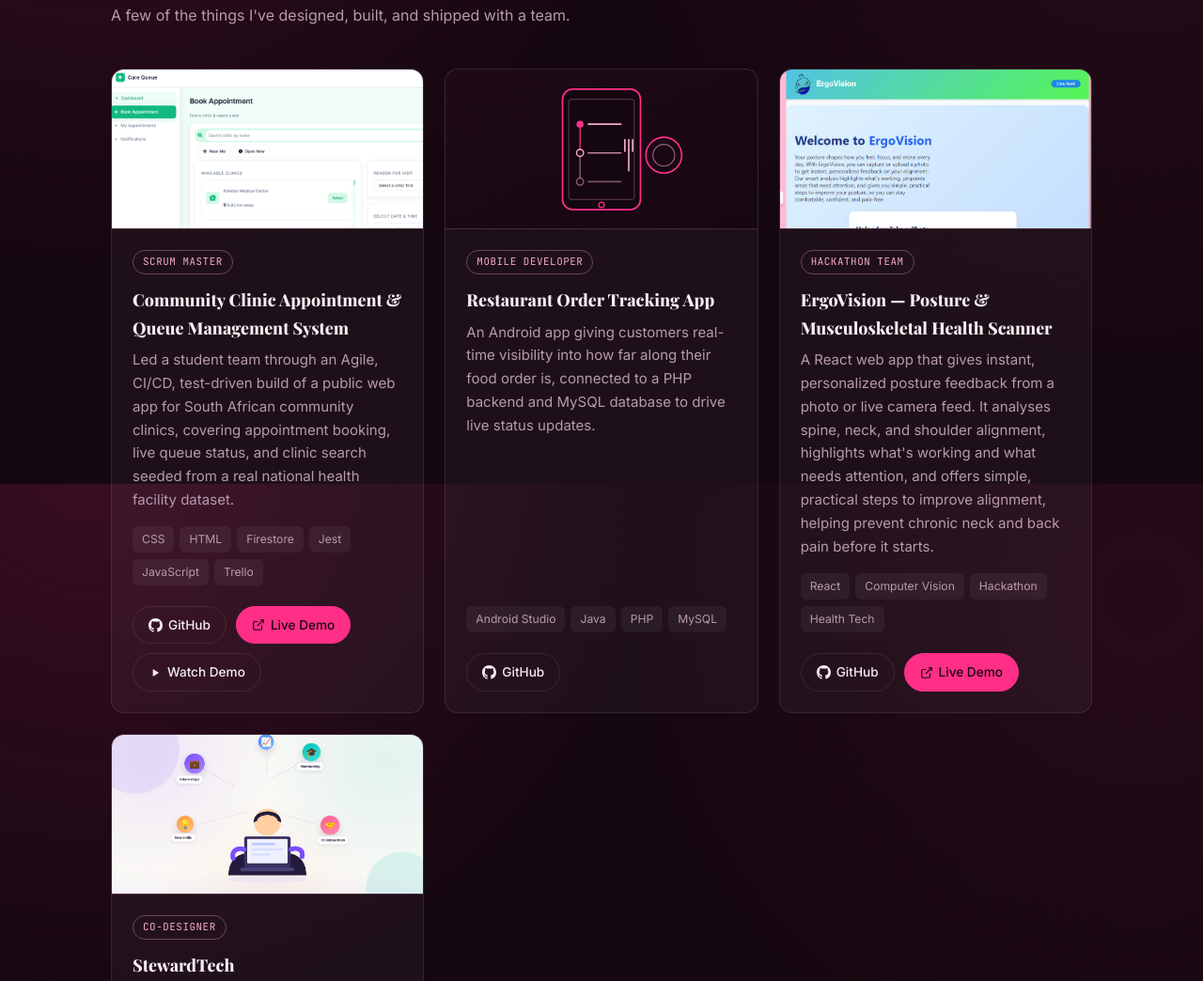
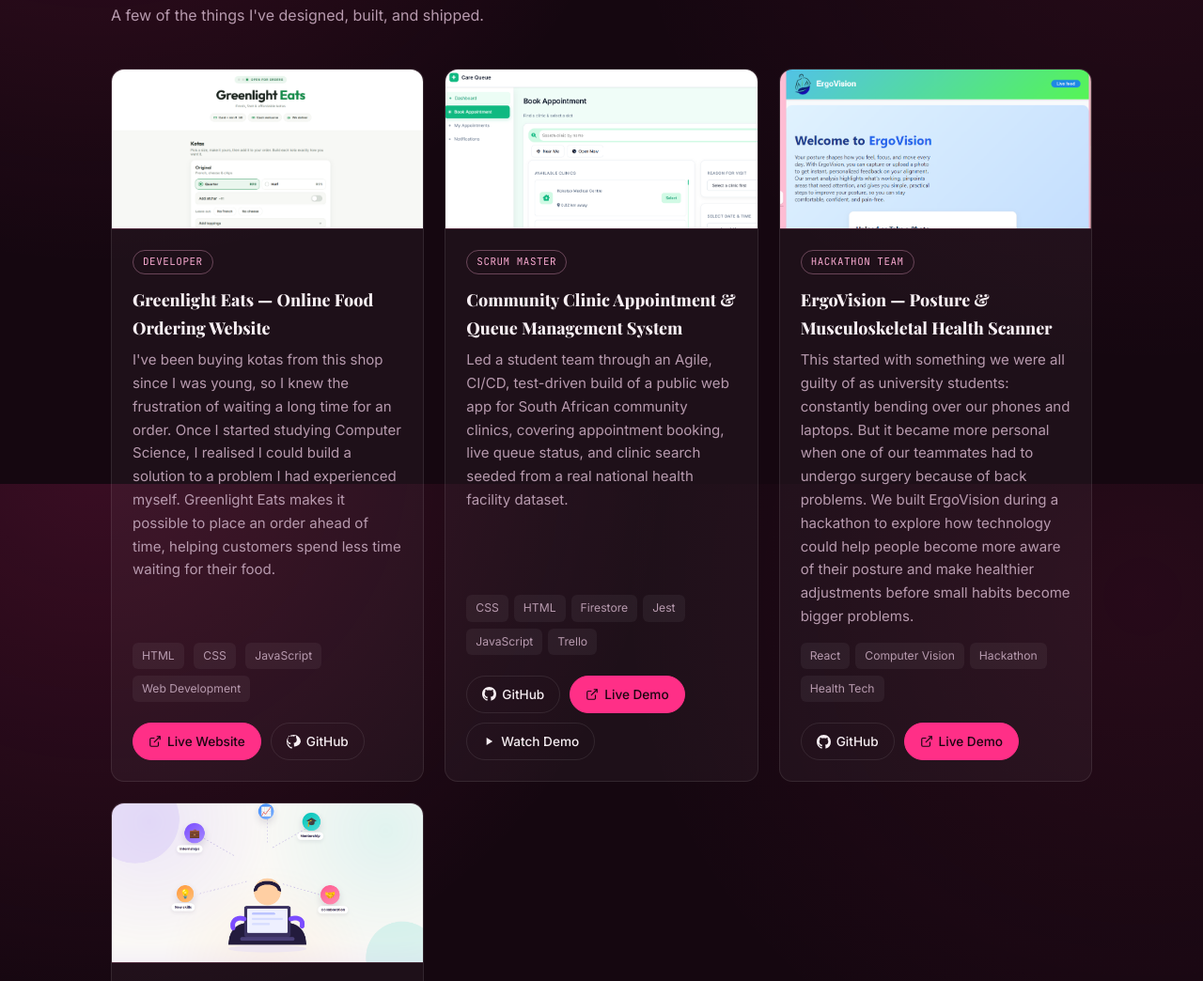
Before and after one commit to KeamogetsweModiakgotla/KeamogetsweModiakgotla.github.io, a plain HTML site: page projects.html in a window 1280 px wide. Shown: the part 285-1329 px from the top of the page at 94% size. Drawn offline with nearby package versions, Linux system fonts and the light colour scheme.

Commit message:
Add Greenlight Eats project

```diff
--- a/projects.html
+++ b/projects.html
@@ -26,11 +26,60 @@
   <div class="page-head">
     <span class="eyebrow">What I've Built</span>
     <h1>My Projects</h1>
-    <p class="section-sub">A few of the things I've designed, built, and shipped with a team.</p>
+    <p class="section-sub">A few of the things I've designed, built, and shipped.</p>
   </div>
 
   <section style="border-top:none; padding-top:10px;">
     <div class="projects-grid">
+
+
+
+<div class="project-card">
+  <div class="project-thumb">
+    <img src="assets/projects/greenlight-eats.png" alt="Greenlight Eats ordering website">
+  </div>
+
+  <div class="project-body">
+    <span class="role-tag">Developer</span>
+
+    <h3>Greenlight Eats — Online Food Ordering Website</h3>
+
+    <p>
+     I've been buying kotas from this shop since I was young, so I knew the frustration
+      of waiting a long time for an order. Once I started studying Computer Science, I
+      realised I could build a solution to a problem I had experienced myself. Greenlight
+      Eats makes it possible to place an order ahead of time, helping customers spend
+      less time waiting for their food.
+    </p>
+
+    <div class="stack-tags">
+      <span>HTML</span>
+      <span>CSS</span>
+      <span>JavaScript</span>
+      <span>Web Development</span>
+    </div>
+
+    <div class="project-links">
+      <a href="http://greenlight-eats.co.za/" target="_blank" rel="noopener" class="btn primary">
+        <svg viewBox="0 0 24 24" width="14" height="14" fill="none" stroke="currentColor" stroke-width="2" aria-hidden="true">
+          <path d="M18 13v6a2 2 0 0 1-2 2H5a2 2 0 0 1-2-2V8a2 2 0 0 1 2-2h6"/>
+          <path d="M15 3h6v6"/>
+          <path d="M10 14 21 3"/>
+        </svg>
+        Live Website
+      </a>
+
+      <a href="https://github.com/KeamogetsweModiakgotla/KeamogetsweModiakgotla.github.io.git" target="_blank" rel="noopener" class="btn">
+        <svg viewBox="0 0 24 24" width="15" height="15" fill="currentColor" aria-hidden="true">
+          <path d="M12 0C5.37 0 0 5.37 0 12c0 5.31 3.435 9.795 8.205 11.385.6.105.825-.255.825-.57 0-.285-.015-1.23-.015-2.235-3.015.555-3.795-.735-4.035-1.41-.135-.345-.72-1.41-1.23-1.695-.42-.225-1.02-.78-1.23-1.695-.135-.345-.72-1.41-1.23-1.695-.42-.225-1.02-.78-.015-.795.945-.015 1.62.87 1.845 1.23 1.08 1.815 2.805 1.305 3.495.99.105-.78.42-1.305.765-1.605-2.67-.3-5.46-1.335-5.46-5.925 0-1.305.465-2.385 1.23-3.225-.12-.3-.54-1.53.12-3.18 0 0 1.005-.315 3.3 1.23.96-.27 1.98-.405 3-.405s2.04.135 3 .405c2.295-1.56 3.3-1.23 3.3-1.23.66 1.65.24 2.88.12 3.18.765.84 1.23 1.905 1.23 3.225 0 4.605-2.805 5.625-5.475 5.925.435.375.81 1.095.81 2.22 0 1.605-.015 2.895-.015 3.3 0 .315.225.69.825.57A12.02 12.02 0 0024 12c0-6.63-5.37-12-12-12z"/>
+        </svg>
+        GitHub
+      </a>
+    </div>
+  </div>
+</div>
+
+
 
       <div class="project-card">
         <div class="project-thumb"><img src="assets/projects/community-clinic.png" alt="Community Clinic project illustration"></div>
@@ -70,28 +119,6 @@
         </div>
       </div>
 
-      <div class="project-card">
-        <div class="project-thumb"><img src="assets/projects/restaurant-order.svg" alt="Restaurant Order Tracker project illustration"></div>
-        <div class="project-body">
-          <span class="role-tag">Mobile Developer</span>
-          <h3>Restaurant Order Tracking App</h3>
-          <p>
-            An Android app giving customers real-time visibility into how far along their food order is,
-            connected to a PHP backend and MySQL database to drive live status updates.
-          </p>
-          <div class="stack-tags">
-            <span>Android Studio</span><span>Java</span><span>PHP</span><span>MySQL</span>
-          </div>
-          <div class="project-links">
-            <a href="https://github.com/Gomolemo001/Restaurant-Order-Tracker" target="_blank" rel="noopener" class="btn">
-              <svg viewBox="0 0 24 24" width="15" height="15" fill="currentColor" aria-hidden="true">
-                <path d="M12 0C5.37 0 0 5.37 0 12c0 5.31 3.435 9.795 8.205 11.385.6.105.825-.255.825-.57 0-.285-.015-1.23-.015-2.235-3.015.555-3.795-.735-4.035-1.41-.135-.345-.72-1.41-1.23-1.695-.42-.225-1.02-.78-.015-.795.945-.015 1.62.87 1.845 1.23 1.08 1.815 2.805 1.305 3.495.99.105-.78.42-1.305.765-1.605-2.67-.3-5.46-1.335-5.46-5.925 0-1.305.465-2.385 1.23-3.225-.12-.3-.54-1.53.12-3.18 0 0 1.005-.315 3.3 1.23.96-.27 1.98-.405 3-.405s2.04.135 3 .405c2.295-1.56 3.3-1.23 3.3-1.23.66 1.65.24 2.88.12 3.18.765.84 1.23 1.905 1.23 3.225 0 4.605-2.805 5.625-5.475 5.925.435.375.81 1.095.81 2.22 0 1.605-.015 2.895-.015 3.3 0 .315.225.69.825.57A12.02 12.02 0 0024 12c0-6.63-5.37-12-12-12z"/>
-              </svg>
-              GitHub
-            </a>
-          </div>
-        </div>
-      </div>
 
       <div class="project-card">
         <div class="project-thumb"><img src="assets/projects/posture-scanner2.png" alt="Posture Scanner project illustration"></div>
@@ -99,10 +126,12 @@
           <span class="role-tag">Hackathon Team</span>
           <h3>ErgoVision — Posture &amp; Musculoskeletal Health Scanner</h3>
           <p>
-            A React web app that gives instant, personalized posture feedback from a photo or live camera feed.
-            It analyses spine, neck, and shoulder alignment, highlights what's working and what needs attention,
-            and offers simple, practical steps to improve alignment, helping prevent chronic neck and back pain
-            before it starts.
+           This started with something we were all guilty of as university students:
+      constantly bending over our phones and laptops. But it became more personal when
+      one of our teammates had to undergo surgery because of back problems. We built
+      ErgoVision during a hackathon to explore how technology could help people become
+      more aware of their posture and make healthier adjustments before small habits
+      become bigger problems.
           </p>
           <div class="stack-tags">
             <span>React</span><span>Computer Vision</span><span>Hackathon</span><span>Health Tech</span>
```
Also changed, not shown: index.html (+26 -19 lines), assets/profile.jpeg, assets/profile1.jpeg (added), assets/profile2.jpeg (deleted), assets/profile3.jpeg (added), assets/projects/greenlight-eats.png (added).
